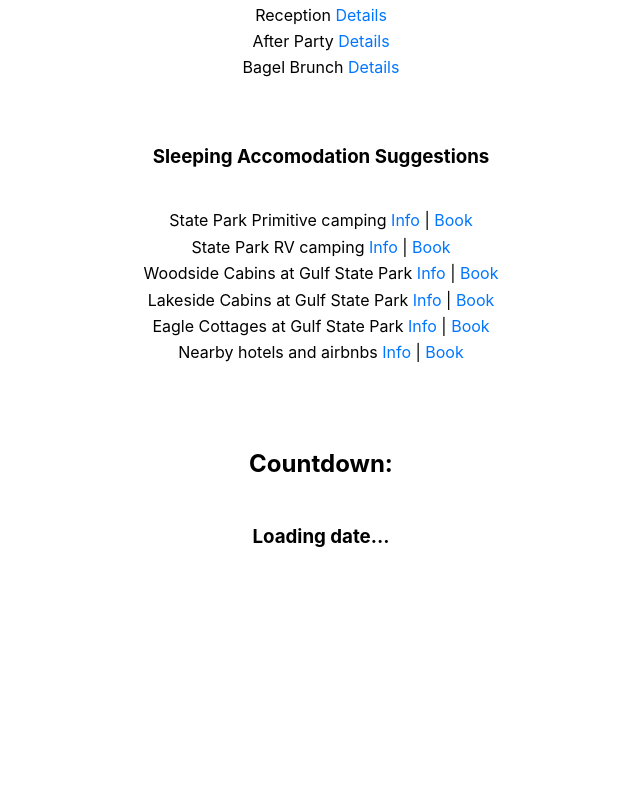
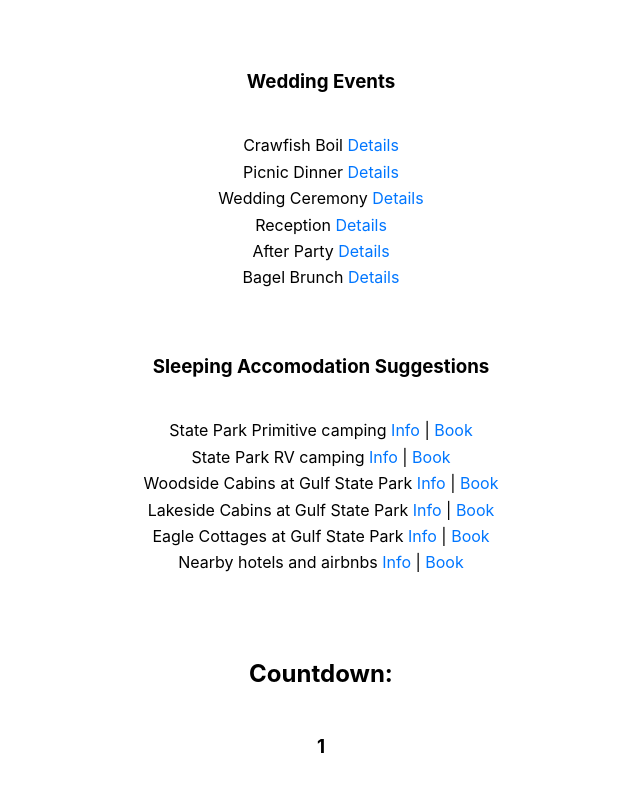
Before and after one commit to Human-Coop/create-react-app, a React (Create React App) app: page / in a window 1280 px wide. Shown: the part 655-1447 px from the top of the page, without its empty margins (319-959 px from the left). Before the commit the page ends 1299 px from the top, so only its background shows below. Built offline with nearby package versions, Linux system fonts and the light colour scheme; no server answers.

Commit message:
add javascript timer

```diff
--- a/src/App.js
+++ b/src/App.js
@@ -212,6 +212,31 @@ function App() {
     return;
   }
 
+
+
+  function getCountdown(){
+      // Set the date we're counting down to
+      var countDownDate = new Date("May 4, 2024 19:00:00").getTime();
+      // get date
+      var now = new Date().getTime();
+      // Find the distance between now and the count down date
+      var distance = countDownDate - now;
+      // Time calculations for days, hours, minutes and seconds
+      var days = Math.floor(distance / (1000 * 60 * 60 * 24));
+      var hours = Math.floor((distance % (1000 * 60 * 60 * 24)) / (1000 * 60 * 60));
+      var minutes = Math.floor((distance % (1000 * 60 * 60)) / (1000 * 60));
+      var seconds = Math.floor((distance % (1000 * 60)) / 1000);
+
+      if (distance < 0) {
+        return days + "d " + hours + "h "+ minutes + "m " + seconds + "s ";
+      } else{
+        return "We're Married"
+      }
+  }
+
+  // Update the count down every 1 second
+  var jcountdown = setInterval(getCountdown(), 1000);
+
   useEffect(() => {
     async function getCountdown() {
       const res = await fetch('/api/date');
@@ -225,7 +250,7 @@ function App() {
     <main>
       {/* <h1>Alex &#38; Regina</h1>
       <h2>May 4th, 2024</h2> */}
-      <img src="https://lh3.googleusercontent.com/pw/ABLVV878gH9yNyA5qt5BMdcW--28JtWJEMsVrJGb-Wvus6OJD-6ve0pyAU1b_eq2JNS8OGwqF43Q8l9ruNzrG2qZEgb1y05whaYfy-M_d5cl9w_fsS4bm0FXeB9EC35Kn-VDkUayATBbYfRgkSi5Ic6JaerI=w1138-h879-s-no-gm?authuser=0"/>
+      <img width="100%" src="https://lh3.googleusercontent.com/pw/ABLVV878gH9yNyA5qt5BMdcW--28JtWJEMsVrJGb-Wvus6OJD-6ve0pyAU1b_eq2JNS8OGwqF43Q8l9ruNzrG2qZEgb1y05whaYfy-M_d5cl9w_fsS4bm0FXeB9EC35Kn-VDkUayATBbYfRgkSi5Ic6JaerI=w1138-h879-s-no-gm?authuser=0"/>
       <br></br>
       <h3><a onClick={() => clickForm(events[3])} >Please RSVP Here by March 13th</a></h3>
       <div>{ events[3].rsvpState && <EventForm event={events[3]} />}</div>
@@ -254,7 +279,7 @@ function App() {
       </ul>
       <br />
       <h2>Countdown:</h2>
-      <h3>{countdown ? countdown : 'Loading date...'}</h3>
+      <h3>{jcountdown ? jcountdown : 'Loading date...'}</h3>
     </main>
   );
 }
```
